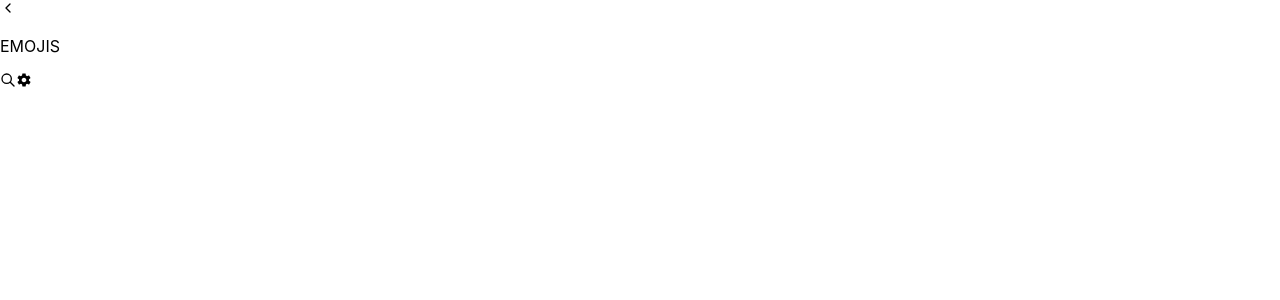
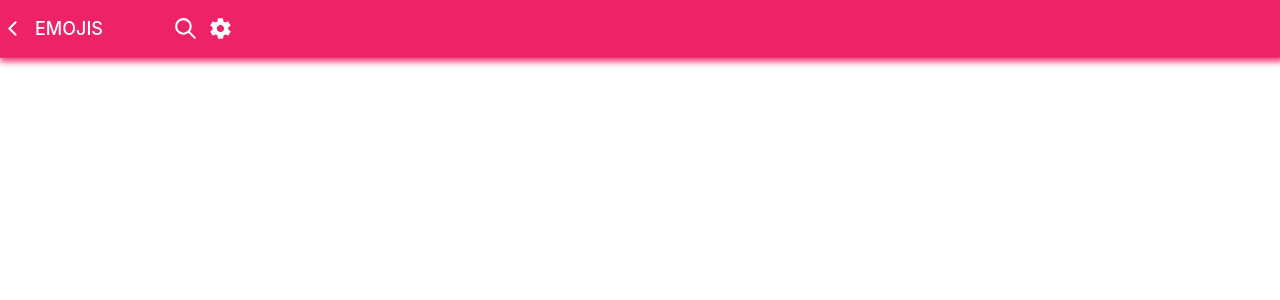
Before and after one commit to mariegrace31/react_capstone, a React (Create React App) app: page / in a window 1280 px wide. Shown: the top 300 px of the page. Built offline with nearby package versions, Linux system fonts and the light colour scheme.

Commit message:
Style the navbar

```diff
--- a/src/App.css
+++ b/src/App.css
@@ -1,39 +1,26 @@
-.App {
+nav {
+  display: flex;
   text-align: center;
+  align-items: center;
+  gap: 10px;
+  background-color: #e26;
+  border-bottom: 1px solid #e43a73;
+  box-shadow: 2px 2px 6px 2px #f0437d;
 }
 
-.App-logo {
-  height: 40vmin;
-  pointer-events: none;
+nav p {
+  color: #fff;
+  font-weight: 500;
+  font-size: 18px;
 }
 
-@media (prefers-reduced-motion: no-preference) {
-  .App-logo {
-    animation: App-logo-spin infinite 20s linear;
-  }
+.icons {
+  color: #fff;
+  font-size: 25px;
 }
 
-.App-header {
-  background-color: #282c34;
-  min-height: 100vh;
+.right-icons {
   display: flex;
-  flex-direction: column;
-  align-items: center;
-  justify-content: center;
-  font-size: calc(10px + 2vmin);
-  color: white;
+  gap: 10px;
+  margin-left: 60px;
 }
-
-.App-link {
-  color: #61dafb;
-}
-
-@keyframes App-logo-spin {
-  from {
-    transform: rotate(0deg);
-  }
-
-  to {
-    transform: rotate(360deg);
-  }
-}
```
